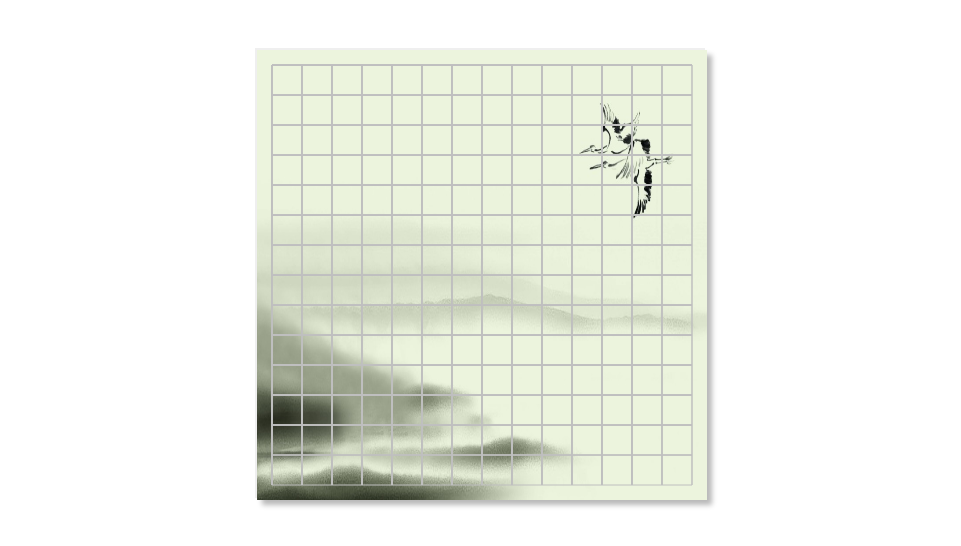
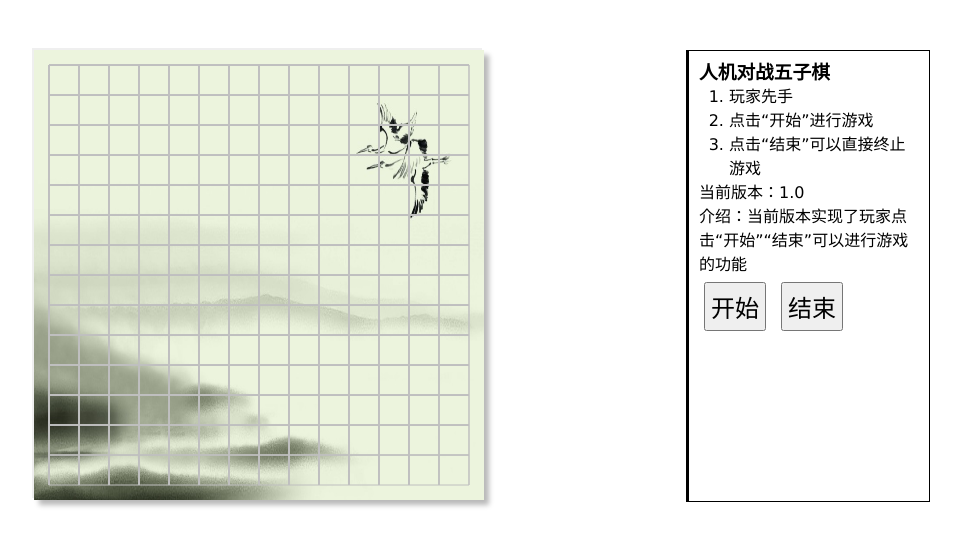
Before and after one commit to zhang6172015/daily_test, a plain HTML site: page web/project/gobang/index.html in a window 1280 px wide. Shown: the whole page, without its empty margins (158-1119 px from the left). Drawn offline with Linux system fonts and the light colour scheme.

Commit message:
gobang 1.0 update

```diff
--- a/web/project/gobang/css/gobang.css
+++ b/web/project/gobang/css/gobang.css
@@ -1,5 +1,42 @@
+*{
+    margin:0;
+    padding:0;
+    font-family:  verdana,Arial,sans-serif;
+}
 canvas {
-    display:     block;
-    margin:      50px auto;
-    box-shadow:  -2px -2px #efefef, 5px 5px 5px #b9b9b9;
+    display:      block;
+    float:        left;
+    margin:       50px auto;
+    margin-left:  15%;
+    box-shadow:   -2px -2px #efefef, 5px 5px 5px #b9b9b9;
 }
+
+#playInfo {
+    display:      block;
+    float:        right;
+    padding:      10px;
+    margin:       50px auto;
+    margin-left:  20px;
+    margin-right: 15%;
+    line-height:  1.5em;
+
+    width:        220px;
+    height:       430px;
+    border:       1px solid;
+    border-left:  3px solid;
+ }
+#playInfo ol {
+    margin-left:   30px;
+}
+
+#beginChess {
+    font-size:     1.5em;
+    padding:       5px;
+    margin:        5px;
+}
+
+#endChess {
+    font-size:     1.5em;
+    padding:       5px;
+    margin:        5px;
+}
--- a/web/project/gobang/index.html
+++ b/web/project/gobang/index.html
@@ -8,7 +8,22 @@
 <body>
     <canvas id="gobang"width="450px" height="450px">
         <script type="text/javascript" src="js/gobang_AI.js"></script>
+    </canvas>
 
-    </canvas>
+    <aside id="playInfo">
+        <h3>人机对战五子棋</h3>
+        <ol>
+            <li>玩家先手</li>
+            <li>点击“开始”进行游戏</li>
+            <li>点击“结束”可以直接终止游戏</li>
+        </ol>
+        <p>当前版本：1.0</p>
+        <p>介绍：当前版本实现了玩家点击“开始”“结束”可以进行游戏的功能</p>
+        <script>drawChessUI()</script>
+        <button id="beginChess" onclick="beginChess()">开始</button>
+        <button id="endChess" onclick="endChess(2)">结束</button>
+    </aside>
+
+
 </body>
 </html>
--- a/web/project/gobang/js/gobang_AI.js
+++ b/web/project/gobang/js/gobang_AI.js
@@ -7,50 +7,101 @@
 var me=true;
 var chessBox=[]; //存放棋子状态，0，空棋子，1，黑棋，2，白棋
 var wins=[];     //存放所有赢法
-var myWin=[];    //存放玩家赢法
+var myWin=[];    //存放玩家赢法，即黑棋第n种赢法情况下连成一条线的棋子个数
 var computerWin=[]; //存放计算机赢法
-var over=false;  //定义棋局是否结束，为true时表示结束
-var i=0;
-var j=0;
-var k=0;
+var endClick=0;  //存放单击结束按钮的次数，在棋局没有完成的情况下，多次单击无效
+var startClick=0;   //判断是否开始，如果没有开始，单击“结束”将不生效，开始时，设置为true，没有开始之前为false
 
+var over=true;  //定义棋局是否结束，为true时表示结束
+var chess= document.getElementById('gobang');
+var context= chess.getContext('2d');
+context.strokeStyle="#bfbfbf";
+var count=0;
+
+
+var beginChess=function() {
+    startClick++;
+    if(startClick > 1)
+    {
+        return null;
+    }
+    //如果玩家终止的棋局，在开始的时候，要将游戏还原成未开始状态
+    //同时将玩家终止状态变为false
+    if(over)
+    {
+        over=false;
+    }
+
+    initChessBox();
+    initWins();
+    allWinsBox();
+    initWinScore();
+
+    playerAI();
+};
+
+var endChess=function(flag) {
+    endClick++;
+    if(endClick > 1)
+    {
+        return null;
+    }
+    //结束要在棋局开始后点击才有效
+    if(flag == 2 && startClick === 1)
+    {
+        alert("您终止了棋局！");
+    }
+    over=true;
+    endClick=0;
+    startClick=0;
+    me=true;
+    drawChessUI();
+};
 //为了防止在同一位置可以放两次棋子，将存储棋子在棋盘的状态，防止重复
 //初始化棋子状态表chessBox
-for(i=0;i<15;i++)
+var initChessBox=function() {
+    for(var i=0; i<15; i++)
     {
         chessBox[i]=[];
-    for(j=0;j<15;j++)
+        for(var j=0; j<15; j++)
         {
             //0代表该处没有棋子
             chessBox[i][j]=0;
         }
     }
+};
+
 
 //初始化赢法列表wins
-for(i=0;i<15;i++)
+var initWins=function() {
+    for(var i=0;i<15;i++)
     {
         wins[i]=[];
-    for(j=0;j<15;j++)
+        for(var j=0;j<15;j++)
         {
             wins[i][j]=[];
         }
     }
+};
 
-var count=0;
+//所有赢法的集合
+var allWinsBox=function() {
 
-//所有横向赢法的集合
-for(i=0;i<15;i++)
+    //所有竖向赢法的集合
+    for(var i=0;i<15;i++)
     {
-    for(j=0;j<11;j++)
+        //选择11是因为，此时最后一颗棋子已经到边缘
+        for(var j=0;j<11;j++)
         {
-        for(k=0;k<5;k++)
+            //选择5是因为，棋子是5颗一条线算赢
+            for(var k=0;k<5;k++)
             {
                 wins[i][j+k][count]=true;
             }
             count++;
         }
     }
-//所有竖向赢法的集合
+    //所有横向赢法的集合
     for(i=0;i<15;i++)
     {
         for(j=0;j<11;j++)
@@ -88,18 +139,21 @@ for(i=0;i<11;i++)
             count++;
         }
     }
+};
+
 
 //初始化myWin和computerWin
-for(i=0;i<count;i++)
+var initWinScore=function() {
+    for(var i=0;i<count;i++)
     {
         myWin[i]=0;
         computerWin[i]=0;
     }
+};
+
 
 //下面是绘制UI部分
-var chess= document.getElementById('gobang');
-var context= chess.getContext('2d');
-context.strokeStyle="#bfbfbf";
+var drawChessUI=function() {
     //背景图片
     var logo=new Image();
     logo.src = "image/background.jpg";
@@ -127,6 +181,7 @@ var drawChessBord=function(){
             context.stroke();
         }
     };
+};
 
 //绘制棋子,i,j代表在棋盘的索引，me代表黑棋或白棋
 var oneStep=function(i,j,me) {
@@ -152,8 +207,8 @@ var oneStep=function(i,j,me) {
     context.fillStyle=gradient;
     context.fill();
 };
-
 //玩家走法
+var playerAI=function() {
     chess.onclick=function(e) {
         //如果结束了，将直接返回
         if(over)
@@ -191,7 +246,8 @@ chess.onclick=function(e) {
                     if(myWin[k] === 5)
                     {
                         window.alert("恭喜，你赢了");
-                    over=true;
+                        endChess(1);
+                        break;
                     }
                 }
             }
@@ -201,8 +257,9 @@ chess.onclick=function(e) {
                 computerAI();
             }
         }
+    };
+};
 
-};
 
 //计算机走法
 var computerAI=function(){
@@ -214,6 +271,12 @@ var computerAI=function(){
     var i= 0;
     var j=0;
     var k=0;
+
+    //如果结束了，将直接返回
+    if(over)
+    {
+        return;
+    }
 
     //初始化得分数组
     for(i=0; i<15; i++)
@@ -239,35 +302,36 @@ var computerAI=function(){
                     {
                         //判断玩家棋子连接的个数，分别赋予不同的分数值
                         //同一直线的棋子越多，分数赋予的越高，越需要进行拦截
+                        //i,j点有重复，分数会被累加
                         if(myWin[k] === 1)
                         {
-                            myScore[i][j] += 200;
+                            myScore[i][j] += 10;
                         } else if(myWin[k] === 2)
                         {
-                            myScore[i][j] += 400;
+                            myScore[i][j] += 40;
                         }
                         else if(myWin[k] === 3)
                         {
-                            myScore[i][j] += 2000;
+                            myScore[i][j] += 200;
                         } else if(myWin[k] === 4)
                         {
-                            myScore[i][j] += 10000;
+                            myScore[i][j] += 1000;
                         }
 
                         //同理，判断计算机在同一直线上的棋子数
                         if(computerWin[k] === 1)
                         {
-                            computerScore[i][j] += 220;
+                            computerScore[i][j] += 15;
                         } else if(computerWin[k] === 2)
                         {
-                            computerScore[i][j] += 420;
+                            computerScore[i][j] += 45;
                         }
                         else if(computerWin[k] === 3)
                         {
-                            computerScore[i][j] += 2100;
+                            computerScore[i][j] += 205;
                         } else if(computerWin[k] === 4)
                         {
-                            computerScore[i][j] += 20000;
+                            computerScore[i][j] += 1200;
                         }
                     }
                 }
@@ -319,7 +383,8 @@ var computerAI=function(){
             if(computerWin[k] === 5)
             {
                 window.alert("抱歉，计算机赢了，请再接再厉！");
-                over=true;
+                endChess(1);
+                break;
             }
         }
     }
```
Also changed, not shown: 2 other files. Lines whose indentation alone changed are shown as unchanged.
